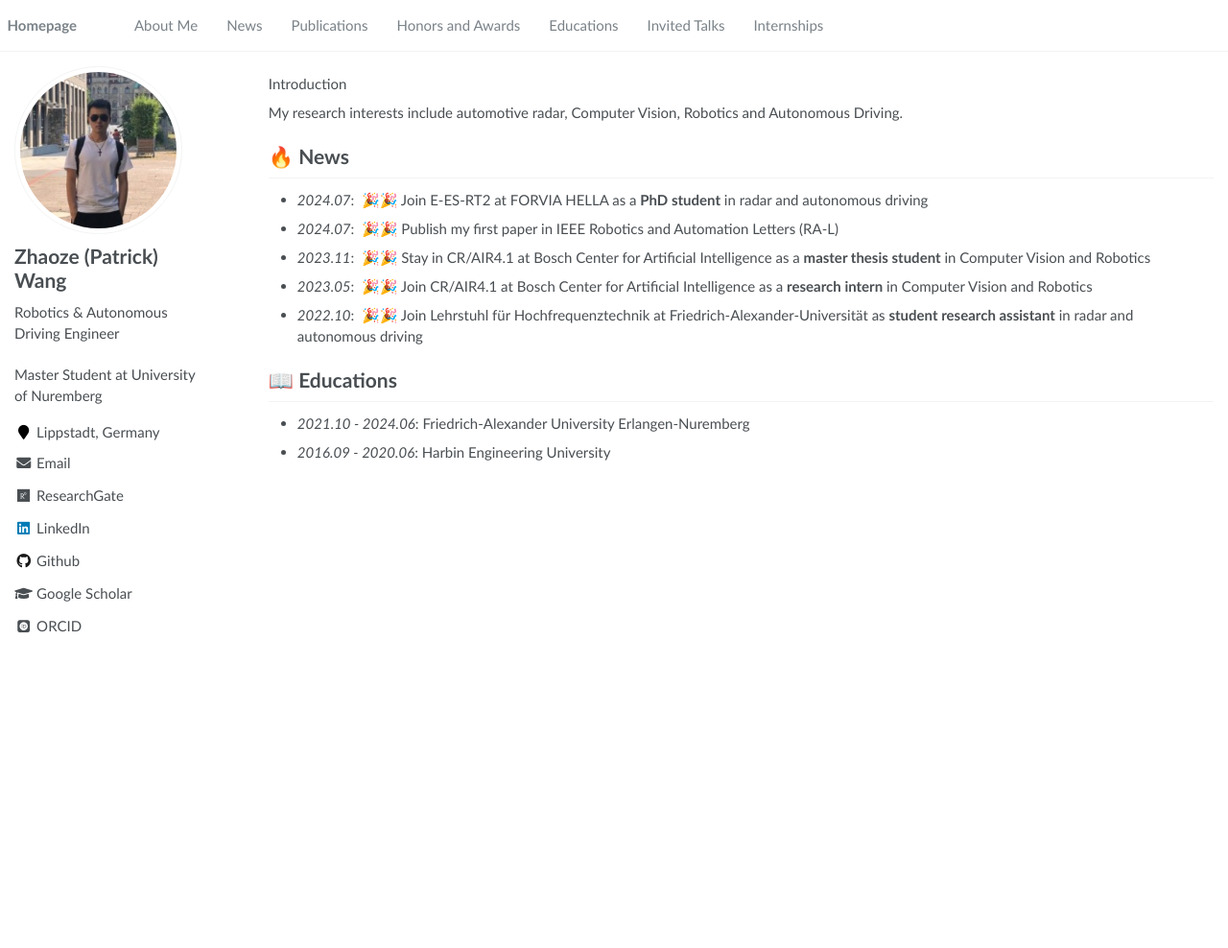
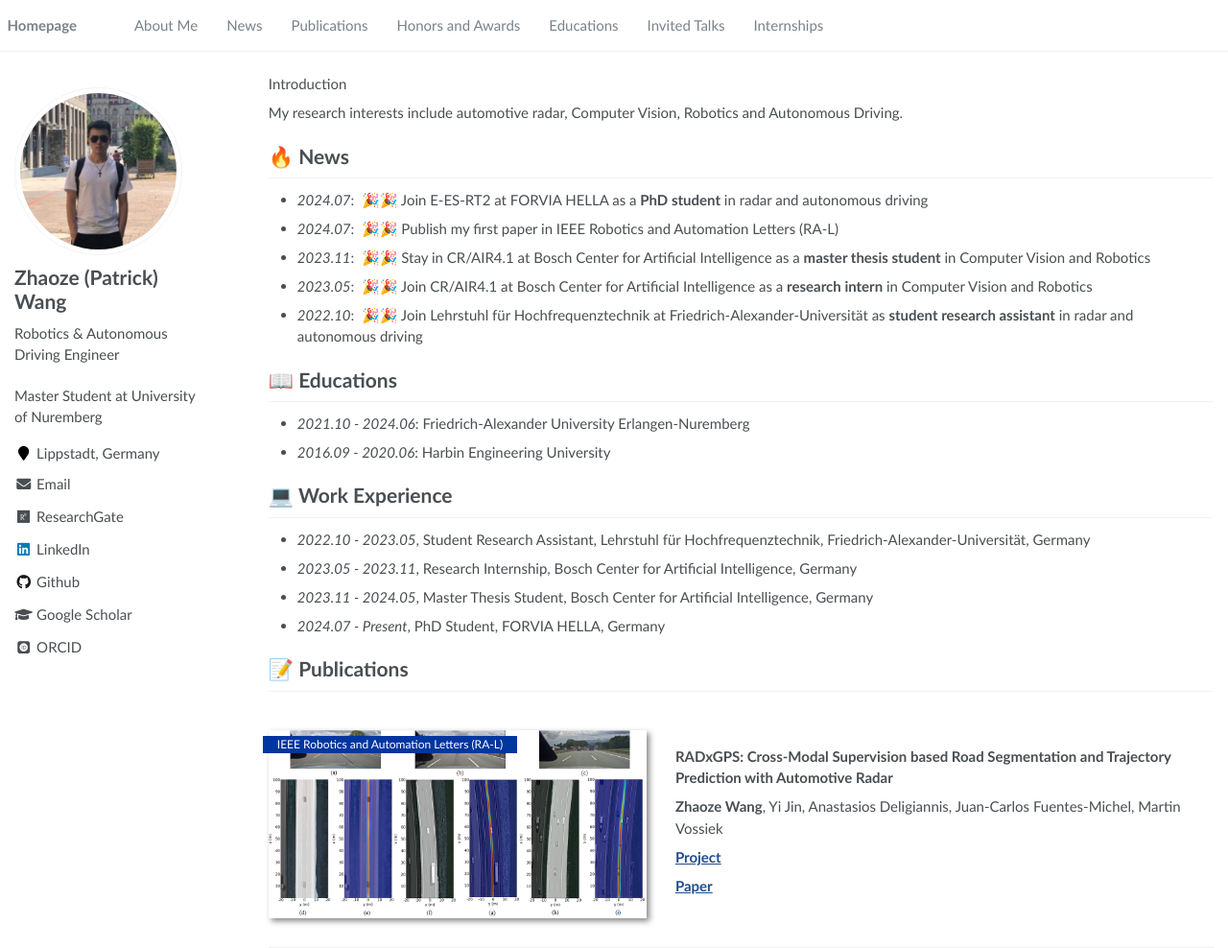
Before and after one commit to Wangzhaoze/Wangzhaoze.github.io, a Jekyll site: the page built from _pages/about.md, in a window 1280 px wide and 988 px high. Shown: the whole window at 96% size. Built offline with Jekyll 4.4.1, drawn with Linux system fonts in a browser that asks for light colours; some web fonts are replaced.

Commit message:
Update about.md

```diff
--- a/_pages/about.md
+++ b/_pages/about.md
@@ -29,7 +29,28 @@ My research interests include automotive radar, Computer Vision, Robotics and Au
 - *2022.10*: &nbsp;🎉🎉 Join Lehrstuhl für Hochfrequenztechnik at Friedrich-Alexander-Universität as **student research assistant** in radar and autonomous driving
 
 
-
 # 📖 Educations
 - *2021.10 - 2024.06*: Friedrich-Alexander University Erlangen-Nuremberg
 - *2016.09 - 2020.06*: Harbin Engineering University
+
+
+# 💻 Work Experience
+- *2022.10 - 2023.05*, Student Research Assistant, Lehrstuhl für Hochfrequenztechnik, Friedrich-Alexander-Universität, Germany
+- *2023.05 - 2023.11*, Research Internship, Bosch Center for Artificial Intelligence, Germany
+- *2023.11 - 2024.05*, Master Thesis Student, Bosch Center for Artificial Intelligence, Germany
+- *2024.07 - Present*, PhD Student, FORVIA HELLA, Germany
+
+
+# 📝 Publications
+
+<div class='paper-box'><div class='paper-box-image'><div><div class="badge">IEEE Robotics and Automation Letters (RA-L)</div><img src='images/res_plot.png' alt="sym" width="100%"></div></div>
+<div class='paper-box-text' markdown="1">
+
+**RADxGPS: Cross-Modal Supervision based Road Segmentation and Trajectory Prediction with Automotive Radar**
+
+**Zhaoze Wang**, Yi Jin, Anastasios Deligiannis, Juan-Carlos Fuentes-Michel, Martin Vossiek
+
+[**Project**](https://wangzhaoze.github.io/RADxGPS/)
+
+
+[**Paper**](https://ieeexplore.ieee.org/abstract/document/10628992)
```
